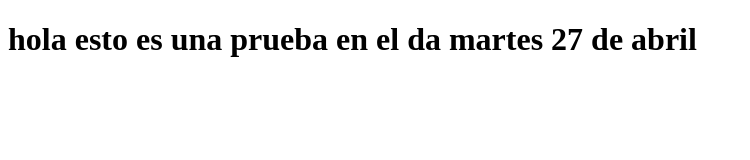
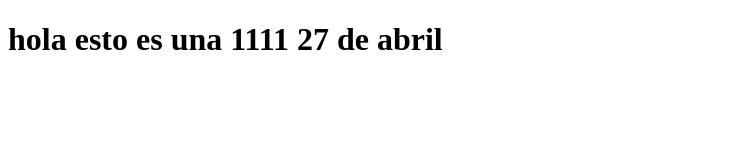
Before and after one commit to Richard282004/nueva-prueba, a plain HTML site: page index.html in a window 1280 px wide. Shown: the whole page, without its empty margins (0-750 px from the left). Drawn offline with Linux system fonts and the light colour scheme.

Commit message:
agregue unos par 1 en el h1

```diff
--- a/index.html
+++ b/index.html
@@ -7,6 +7,6 @@
     <title>Document</title>
 </head>
 <body>
-    <h1>hola esto es una prueba en el da martes 27 de abril</h1>
+    <h1>hola esto es una 1111 27 de abril</h1>
 </body>
 </html>
```
